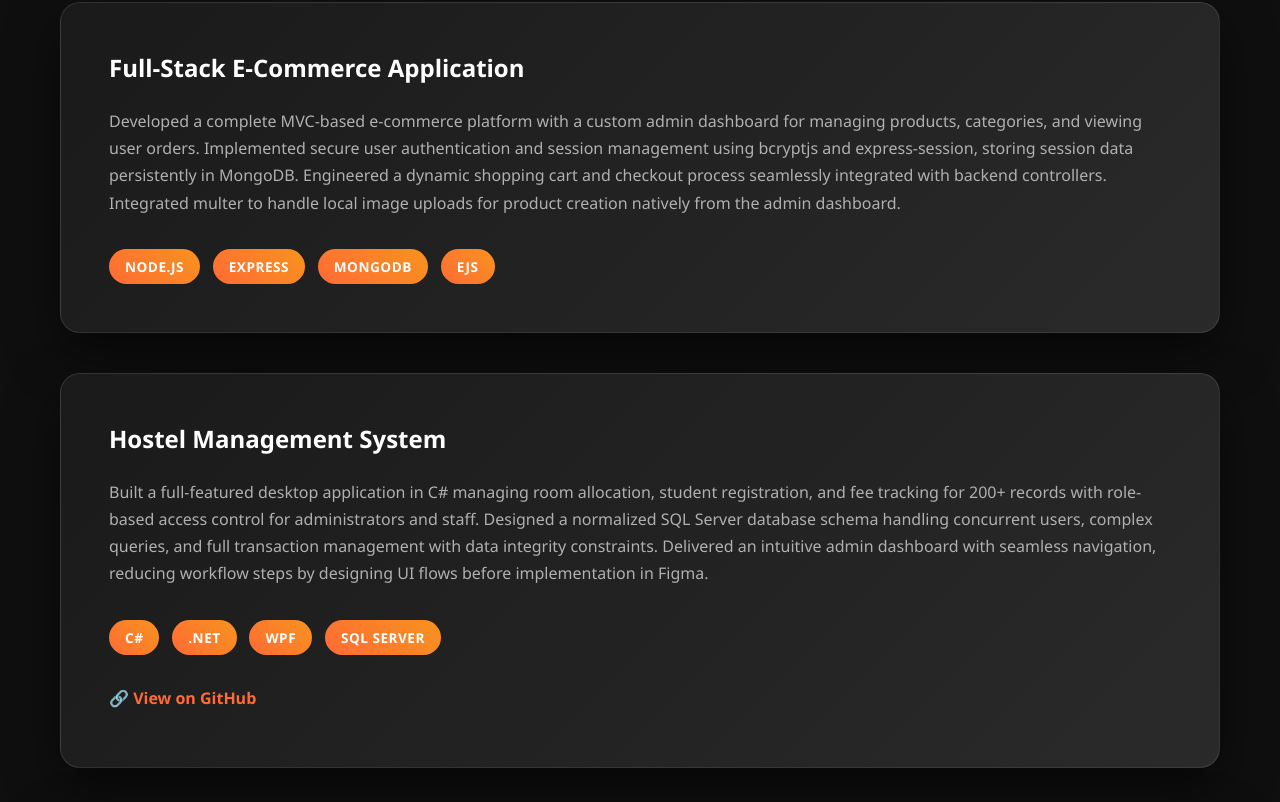
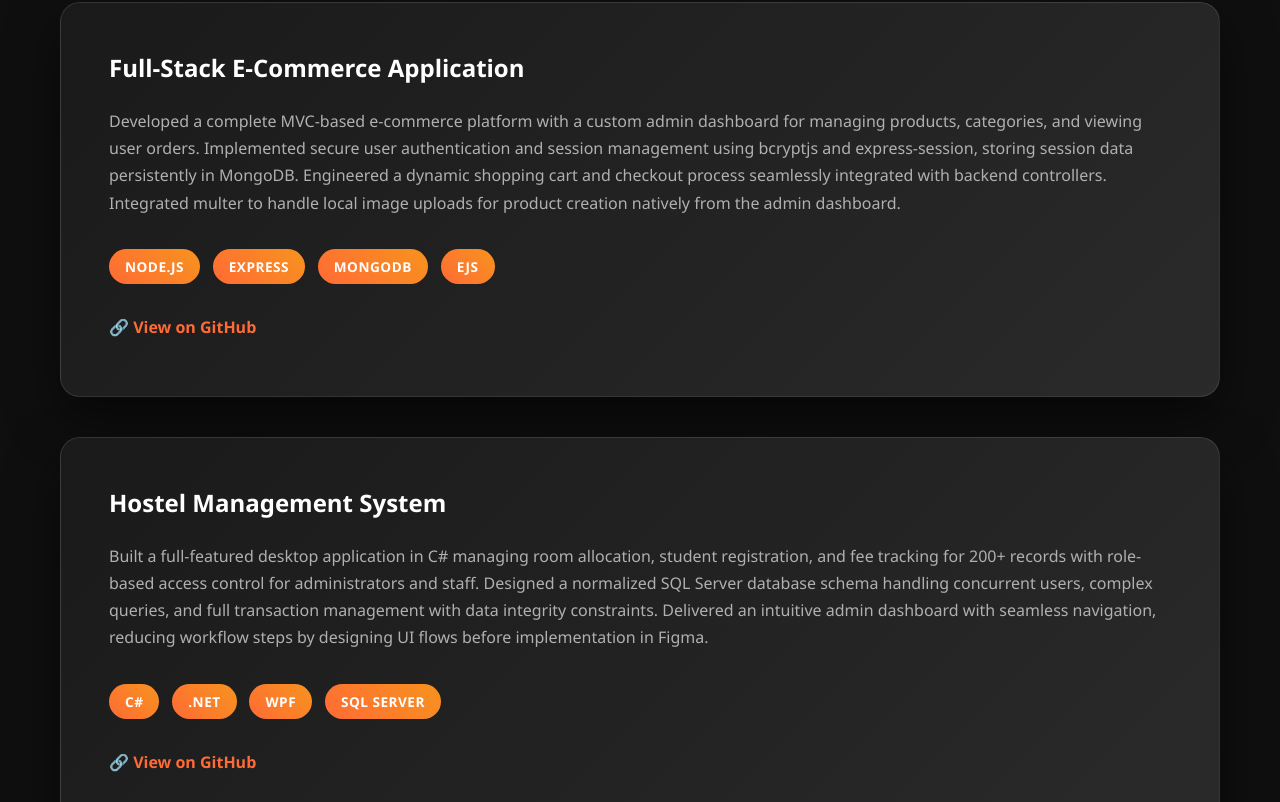
Before and after one commit to 1hadii/Portfolio, a plain HTML site: page index.html in a window 1280 px wide. Shown: the part 2427-3229 px from the top of the page. Drawn offline with Linux system fonts and the light colour scheme.

Commit message:
Add missing GitHub link to E-Commerce project

```diff
--- a/index.html
+++ b/index.html
@@ -89,6 +89,9 @@
                         <span class="tech-tag">Express</span>
                         <span class="tech-tag">MongoDB</span>
                         <span class="tech-tag">EJS</span>
+                    </div>
+                    <div class="project-link">
+                        <a href="https://github.com/1hadii" target="_blank">🔗 View on GitHub</a>
                     </div>
                 </div>
 
```
